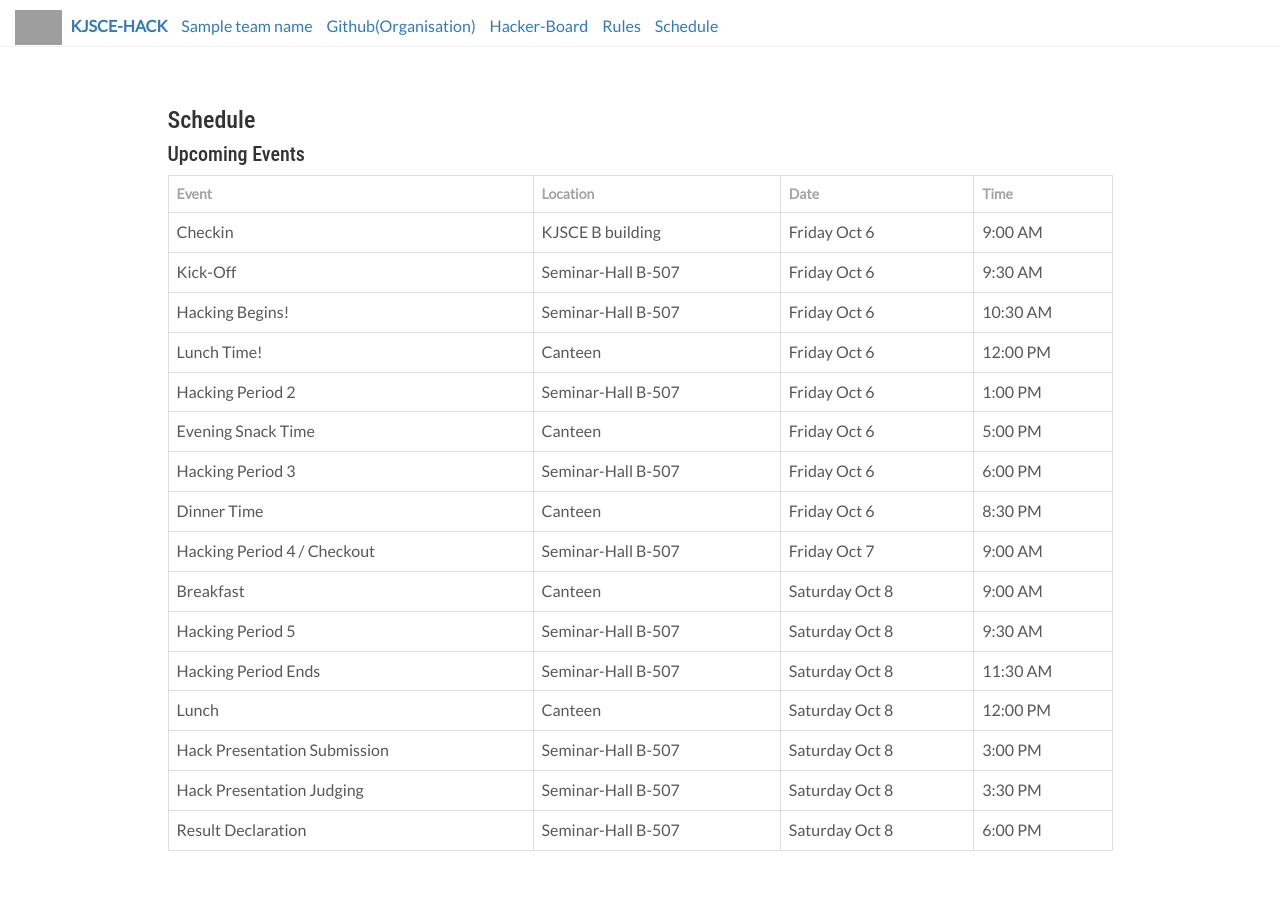
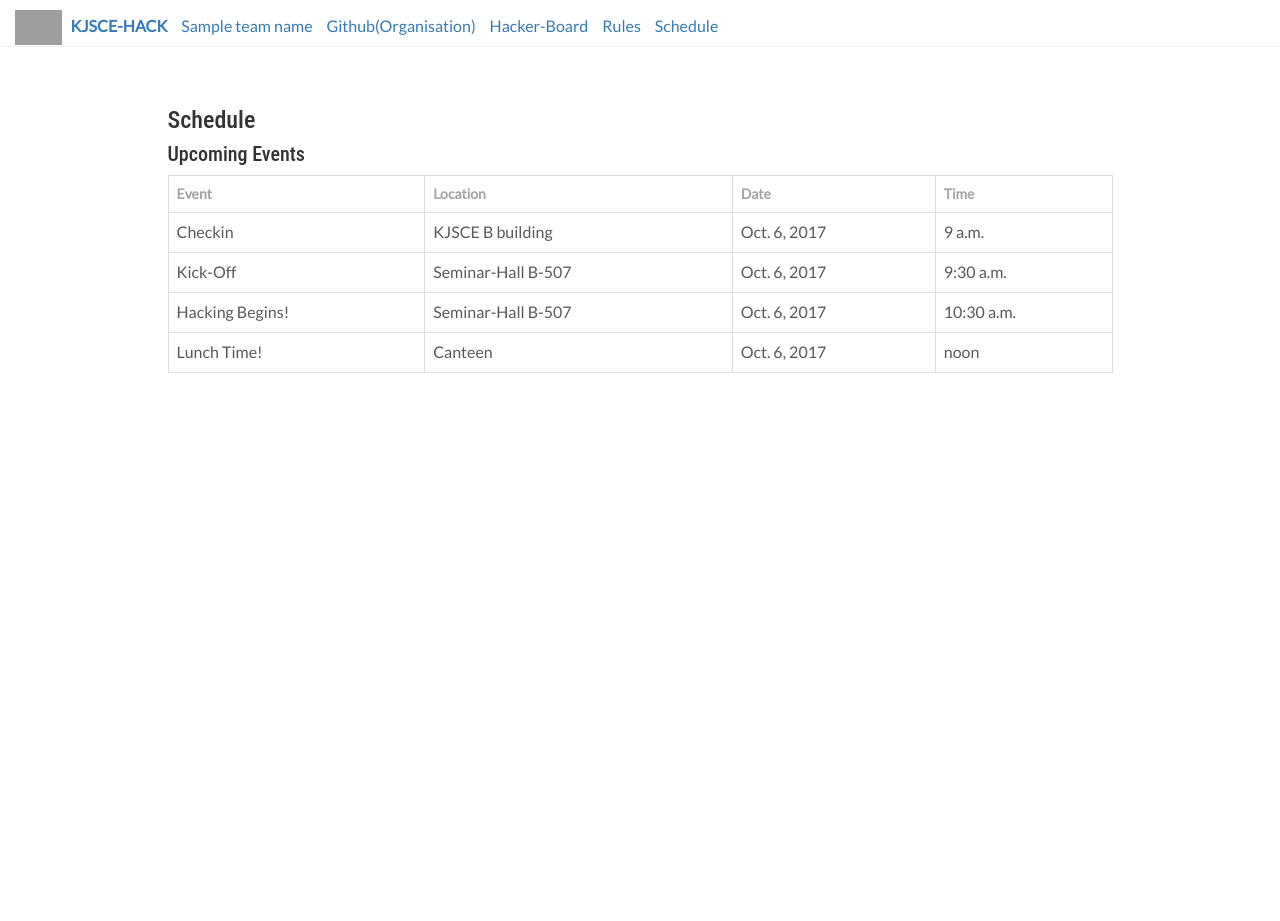
Before and after one commit to Chaitya62/DashBoard, a Django app: template login/templates/login/schedule.html in a window 1280 px wide. After the commit the page ends 373 px from the top, so only its background shows below. Run offline with Django 3.2, Linux system fonts and the light colour scheme; data comes from the database, SQL or seed files in the repository; both versions use the stored data as it was after the commit; tables that the repository leaves empty hold one stand-in row (values such as "Sample post"); the template is opened without the code that fills it: values that come from a table or form of the project are taken from there, most other values are stand-ins (such as "Sample title", 1, 10 or a date in 2020); some libraries are stand-ins or nearby versions; grey boxes are pictures that could not be loaded.

Commit message:
Add Dynamic Schedule

```diff
--- a/login/admin.py
+++ b/login/admin.py
@@ -1,5 +1,6 @@
 from django.contrib import admin
 
-from .models import Login
+from .models import Login, Schedule
 
 admin.site.register(Login)
+admin.site.register(Schedule)
--- a/login/models.py
+++ b/login/models.py
@@ -3,6 +3,8 @@ from django.db import models
 
 # Create your models here.
 class Login(models.Model):
+	def __str__(self):
+		return 'Team: ' + self.username
 	username = models.CharField(max_length=250)
 	password = models.CharField(max_length=250)
 	github_repo = models.CharField(max_length=300, blank = True)
@@ -10,3 +12,12 @@ class Login(models.Model):
 	wifi_username_2 = models.CharField(max_length=250, default = 'Not Alloted')
 	wifi_password_1 = models.CharField(max_length=250, default = 'Not Alloted')
 	wifi_password_2 = models.CharField(max_length=250, default = 'Not Alloted')
+
+class Schedule(models.Model):
+	def __str__(self):
+		return 'Event: ' + self.event
+	event = models.CharField(max_length=250)
+	location = models.CharField(max_length=250)
+	date = models.DateField(max_length=100)
+	endTime = models.DateTimeField(blank = True)
+	time = models.TimeField(max_length=100)
--- a/login/static/js/data.js
+++ b/login/static/js/data.js
@@ -1,6 +1,6 @@
 var eventName = "KJSCE-HACK";
 var endDateTime = { year:2017,month:10,day:7, hour:15,minute:0};
-var introductionText = 'Welcome to the KJSCE-HACK dashboard! We hope you\'ll have fantastic coiple of days of hacking here at KJ Somaiya College Of Engineering! We have added a bunch of information on this page. We will also continue to update this page with relevant information and links throughut the event.<br/><br/>Follow our community on Skillenza<a href="https://beta.skillenza.com/communities/hackkjsce" target="_blank"> here</a>';
+var introductionText = 'Welcome to the KJSCE-HACK dashboard! We hope you\'ll have fantastic couple of days of hacking here at KJ Somaiya College Of Engineering! We have added a bunch of information on this page. We will also continue to update this page with relevant information and links throughut the event.<br/><br/>Follow our community on Skillenza<a href="https://beta.skillenza.com/communities/hackkjsce" target="_blank"> here</a>';
 /*
  * Navbar links
  *
@@ -54,120 +54,6 @@ var quickLinks = [
 	},
 ];
 
-var schedule = [
-	{
-		"name" : "Checkin",
-		"location" : "KJSCE B building",
-		"eventEndTime" : "10-06-2017 10:00:00",
-		"timeDisplayed" : "9:00 AM",
-		"dateDisplayed" : "Friday Oct 6"
-	},
-	{
-		"name" : "Kick-Off",
-		"location" : "Seminar-Hall B-507",
-		"eventEndTime" : "10-06-2017 10:30:00",
-		"timeDisplayed" : "9:30 AM",
-		"dateDisplayed" : "Friday Oct 6"
-	},
-	{
-		"name" : "Hacking Begins!",
-		"location" : "Seminar-Hall B-507",
-		"eventEndTime" : "10-06-2017 12:00:00",
-		"timeDisplayed" : "10:30 AM",
-		"dateDisplayed" : "Friday Oct 6"
-	},
-	{
-		"name" : "Lunch Time!",
-		"location" : "Canteen",
-		"eventEndTime" : "10-06-2017 01:00:00",
-		"timeDisplayed" : "12:00 PM",
-		"dateDisplayed" : "Friday Oct 6"
-	},
-	{
-		"name" : "Hacking Period 2",
-		"location" : "Seminar-Hall B-507",
-		"eventEndTime" : "10-06-2017 17:00:00",
-		"timeDisplayed" : "1:00 PM",
-		"dateDisplayed" : "Friday Oct 6"
-	},
-	{
-		"name" : "Evening Snack Time",
-		"location" : "Canteen",
-		"eventEndTime" : "10-06-2017 18:00:00",
-		"timeDisplayed" : "5:00 PM",
-		"dateDisplayed" : "Friday Oct 6"
-	},
-	{
-		"name" : "Hacking Period 3",
-		"location" : "Seminar-Hall B-507",
-		"eventEndTime" : "10-06-2017 20:30:00",
-		"timeDisplayed" : "6:00 PM",
-		"dateDisplayed" : "Friday Oct 6"
-	},
-	{
-		"name" : "Dinner Time",
-		"location" : "Canteen",
-		"eventEndTime" : "10-06-2017 21:30:00",
-		"timeDisplayed" : "8:30 PM",
-		"dateDisplayed" : "Friday Oct 6"
-	},
-	{
-		"name" : "Hacking Period 4 / Checkout",
-		"location" : "Seminar-Hall B-507",
-		"eventEndTime" : "10-07-2017 09:00:00",
-		"timeDisplayed" : "9:00 AM",
-		"dateDisplayed" : "Friday Oct 7"
-	},
-	{
-		"name" : "Breakfast",
-		"location" : "Canteen",
-		"eventEndTime" : "10-07-2017 09:30:00",
-		"timeDisplayed" : "9:00 AM",
-		"dateDisplayed" : "Saturday Oct 8"
-	},
-	{
-		"name" : "Hacking Period 5",
-		"location" : "Seminar-Hall B-507",
-		"eventEndTime" : "10-07-2017 11:30:00",
-		"timeDisplayed" : "9:30 AM",
-		"dateDisplayed" : "Saturday Oct 8"
-	},
-	{
-		"name" : "Hacking Period Ends",
-		"location" : "Seminar-Hall B-507",
-		"eventEndTime" : "10-07-2017 11:45:00",
-		"timeDisplayed" : "11:30 AM",
-		"dateDisplayed" : "Saturday Oct 8"
-	},
-	{
-		"name" : "Lunch",
-		"location" : "Canteen",
-		"eventEndTime" : "10-07-2017 13:00:00",
-		"timeDisplayed" : "12:00 PM",
-		"dateDisplayed" : "Saturday Oct 8"
-	},
-	{
-		"name" : "Hack Presentation Submission",
-		"location" : "Seminar-Hall B-507",
-		"eventEndTime" : "10-07-2017 15:30:00",
-		"timeDisplayed" : "3:00 PM",
-		"dateDisplayed" : "Saturday Oct 8"
-	},
-	{
-		"name" : "Hack Presentation Judging",
-		"location" : "Seminar-Hall B-507",
-		"eventEndTime" : "10-07-2017 18:00:00",
-		"timeDisplayed" : "3:30 PM",
-		"dateDisplayed" : "Saturday Oct 8"
-	},
-	{
-		"name" : "Result Declaration",
-		"location" : "Seminar-Hall B-507",
-		"eventEndTime" : "10-07-2017 18:30:00",
-		"timeDisplayed" : "6:00 PM",
-		"dateDisplayed" : "Saturday Oct 8"
-	}
-];
 var qhacksExecSlack = [
 	{
 		"name" : "Chaitya",
--- a/login/templates/login/schedule.html
+++ b/login/templates/login/schedule.html
@@ -54,6 +54,132 @@
 
 <script src="https://ajax.googleapis.com/ajax/libs/jquery/3.1.1/jquery.min.js"></script>
 <script src="https://maxcdn.bootstrapcdn.com/bootstrap/3.3.7/js/bootstrap.min.js" integrity="sha384-Tc5IQib027qvyjSMfHjOMaLkfuWVxZxUPnCJA7l2mCWNIpG9mGCD8wGNIcPD7Txa" crossorigin="anonymous"></script>
+<script type="text/javascript">
+	var schedule = [
+		{% for schedule in list %}
+		{
+			"name" : "{{schedule.event}}",
+			"location" : "{{schedule.location}}",
+			"eventEndTime" : "{{schedule.endTime}}",
+			"timeDisplayed" : "{{schedule.time}}",
+			"dateDisplayed" : "{{schedule.date}}"
+		},
+		{% endfor %}
+		// Add all enteries in database using Admin Panel.
+		// {
+		// 	"name" : "Checkin",
+		// 	"location" : "KJSCE B building",
+		// 	"eventEndTime" : "10-06-2017 10:00:00",
+		// 	"timeDisplayed" : "9:00 AM",
+		// 	"dateDisplayed" : "Friday Oct 6"
+		// },
+		// {
+		// 	"name" : "Kick-Off",
+		// 	"location" : "Seminar-Hall B-507",
+		// 	"eventEndTime" : "10-06-2017 10:30:00",
+		// 	"timeDisplayed" : "9:30 AM",
+		// 	"dateDisplayed" : "Friday Oct 6"
+		// },
+		// {
+		// 	"name" : "Hacking Begins!",
+		// 	"location" : "Seminar-Hall B-507",
+		// 	"eventEndTime" : "10-06-2017 12:00:00",
+		// 	"timeDisplayed" : "10:30 AM",
+		// 	"dateDisplayed" : "Friday Oct 6"
+		// },
+		// {
+		// 	"name" : "Lunch Time!",
+		// 	"location" : "Canteen",
+		// 	"eventEndTime" : "10-06-2017 01:00:00",
+		// 	"timeDisplayed" : "12:00 PM",
+		// 	"dateDisplayed" : "Friday Oct 6"
+		// },
+		// {
+		// 	"name" : "Hacking Period 2",
+		// 	"location" : "Seminar-Hall B-507",
+		// 	"eventEndTime" : "10-06-2017 17:00:00",
+		// 	"timeDisplayed" : "1:00 PM",
+		// 	"dateDisplayed" : "Friday Oct 6"
+		// },
+		// {
+		// 	"name" : "Evening Snack Time",
+		// 	"location" : "Canteen",
+		// 	"eventEndTime" : "10-06-2017 18:00:00",
+		// 	"timeDisplayed" : "5:00 PM",
+		// 	"dateDisplayed" : "Friday Oct 6"
+		// },
+		// {
+		// 	"name" : "Hacking Period 3",
+		// 	"location" : "Seminar-Hall B-507",
+		// 	"eventEndTime" : "10-06-2017 20:30:00",
+		// 	"timeDisplayed" : "6:00 PM",
+		// 	"dateDisplayed" : "Friday Oct 6"
+		// },
+		// {
+		// 	"name" : "Dinner Time",
+		// 	"location" : "Canteen",
+		// 	"eventEndTime" : "10-06-2017 21:30:00",
+		// 	"timeDisplayed" : "8:30 PM",
+		// 	"dateDisplayed" : "Friday Oct 6"
+		// },
+		// {
+		// 	"name" : "Hacking Period 4 / Checkout",
+		// 	"location" : "Seminar-Hall B-507",
+		// 	"eventEndTime" : "10-07-2017 09:00:00",
+		// 	"timeDisplayed" : "9:00 AM",
+		// 	"dateDisplayed" : "Friday Oct 7"
+		// },
+		// {
+		// 	"name" : "Breakfast",
+		// 	"location" : "Canteen",
+		// 	"eventEndTime" : "10-07-2017 09:30:00",
+		// 	"timeDisplayed" : "9:00 AM",
+		// 	"dateDisplayed" : "Saturday Oct 8"
+		// },
+		// {
+		// 	"name" : "Hacking Period 5",
+		// 	"location" : "Seminar-Hall B-507",
+		// 	"eventEndTime" : "10-07-2017 11:30:00",
+		// 	"timeDisplayed" : "9:30 AM",
+		// 	"dateDisplayed" : "Saturday Oct 8"
+		// },
+		// {
+		// 	"name" : "Hacking Period Ends",
+		// 	"location" : "Seminar-Hall B-507",
+		// 	"eventEndTime" : "10-07-2017 11:45:00",
+		// 	"timeDisplayed" : "11:30 AM",
+		// 	"dateDisplayed" : "Saturday Oct 8"
+		// },
+		// {
+		// 	"name" : "Lunch",
+		// 	"location" : "Canteen",
+		// 	"eventEndTime" : "10-07-2017 13:00:00",
+		// 	"timeDisplayed" : "12:00 PM",
+		// 	"dateDisplayed" : "Saturday Oct 8"
+		// },
+		// {
+		// 	"name" : "Hack Presentation Submission",
+		// 	"location" : "Seminar-Hall B-507",
+		// 	"eventEndTime" : "10-07-2017 15:30:00",
+		// 	"timeDisplayed" : "3:00 PM",
+		// 	"dateDisplayed" : "Saturday Oct 8"
+		// },
+		// {
+		// 	"name" : "Hack Presentation Judging",
+		// 	"location" : "Seminar-Hall B-507",
+		// 	"eventEndTime" : "10-07-2017 18:00:00",
+		// 	"timeDisplayed" : "3:30 PM",
+		// 	"dateDisplayed" : "Saturday Oct 8"
+		// },
+		// {
+		// 	"name" : "Result Declaration",
+		// 	"location" : "Seminar-Hall B-507",
+		// 	"eventEndTime" : "10-07-2017 18:30:00",
+		// 	"timeDisplayed" : "6:00 PM",
+		// 	"dateDisplayed" : "Saturday Oct 8"
+		// },
+	];
+</script>
 <script src="{% static 'js/data.js' %}"></script>
 <script src="{% static 'js/schedule/load.js' %}"></script>
 <script src="{% static 'js/devpost.js' %}"></script>
--- a/login/views.py
+++ b/login/views.py
@@ -1,12 +1,13 @@
 from django.shortcuts import render, redirect
 from django.http import HttpResponse,HttpResponseRedirect
 from .forms import LoginForm
-from .models import Login
+from .models import Login, Schedule
 import bcrypt
 
 # Create your views here.
 def schedule(request, waste_data):
-	return render(request, 'login/schedule.html', {"team_name": request.session['username'], "team_repo": request.session['github_repo']})
+	schedules = Schedule.objects.all()
+	return render(request, 'login/schedule.html', {"team_name": request.session['username'], "team_repo": request.session['github_repo'], "list": schedules})
 
 def rules(request, waste_data):
 	return render(request, 'login/rules-and-guidelines.html', {"team_name": request.session['username'], "team_repo": request.session['github_repo']})
```
Also changed, not shown: db.sqlite3.
